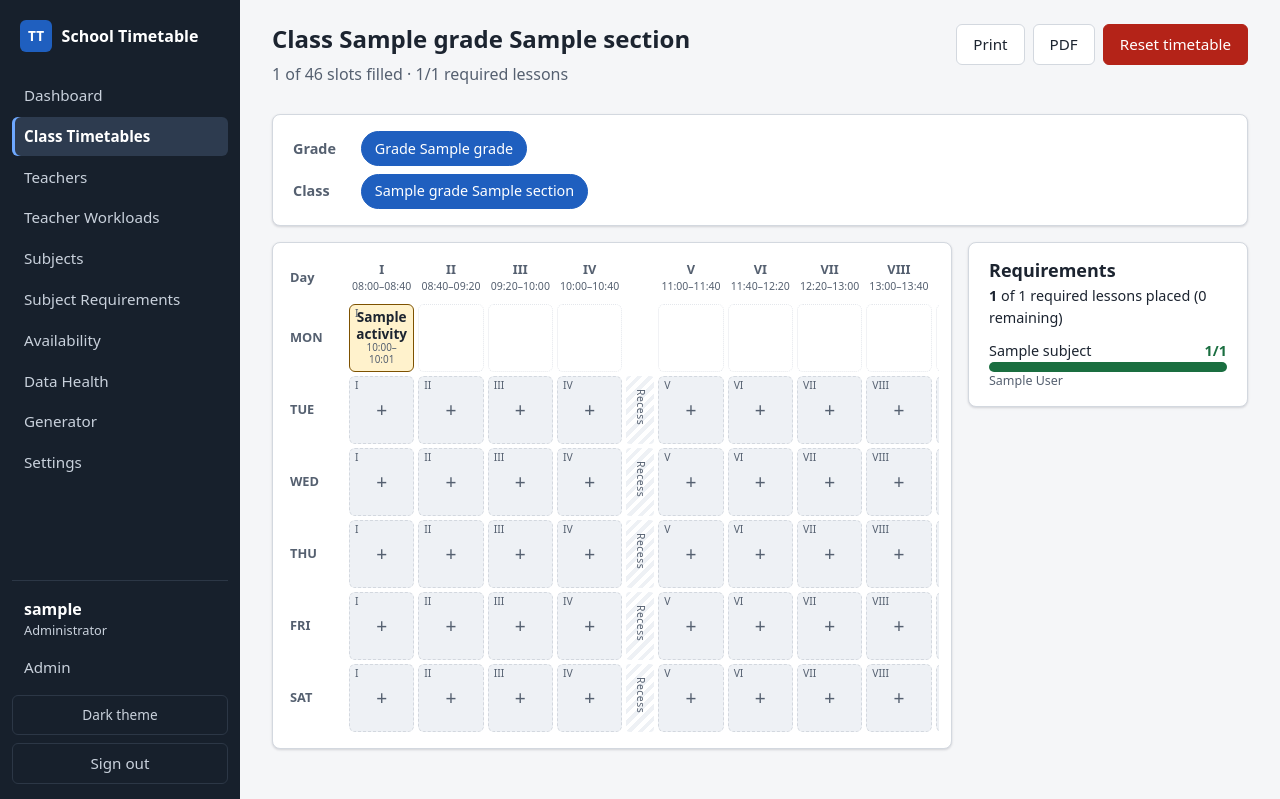
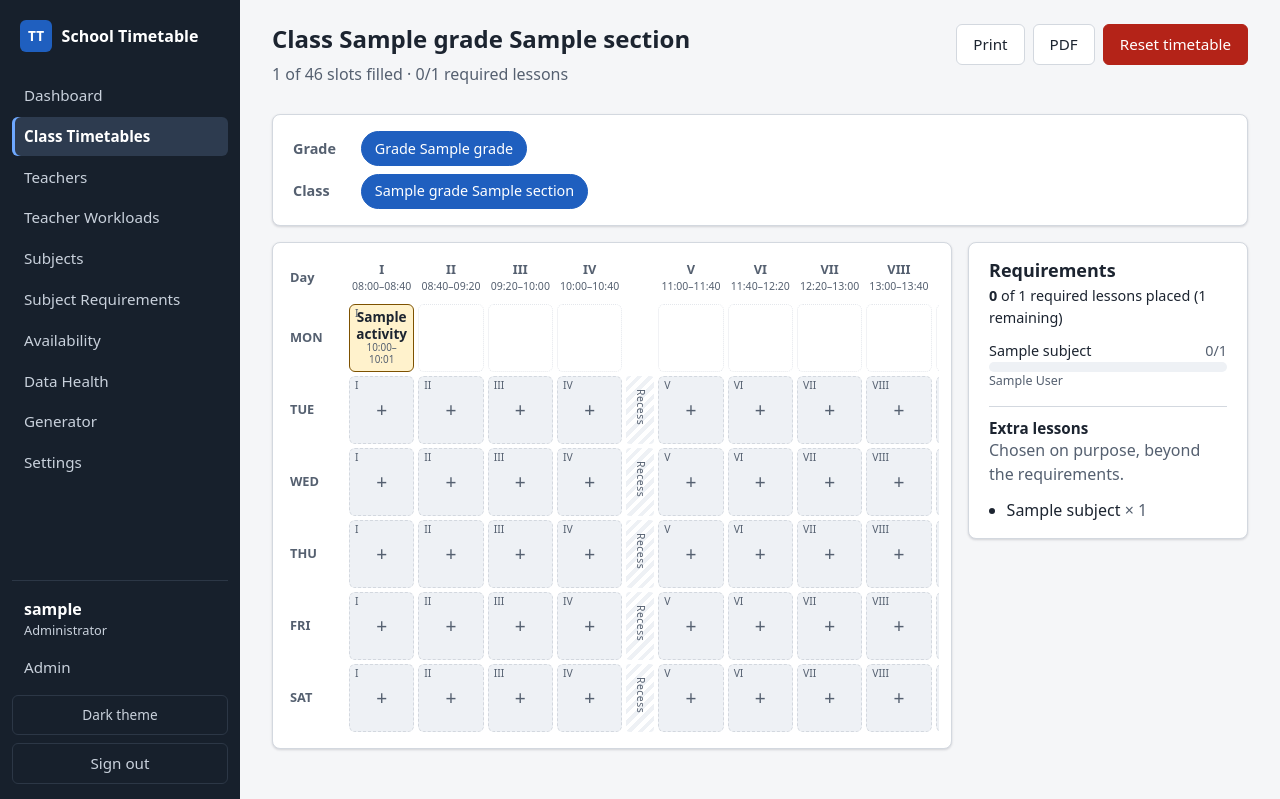
Before and after one commit to harisUOL/school-timetable, a Django app: page /timetable/1/ in a window 1280 px wide. Shown: the top 799 px of the page. Run offline with Django 5.2, Linux system fonts and the light colour scheme; a user stored in the database is signed in; data comes from the database, SQL or seed files in the repository; tables that the repository leaves empty hold one stand-in row (values such as "Sample post").

Commit message:
Allow extra lessons and add "Find a free teacher" to the slot dialog
An extra lesson is chosen on purpose beyond the requirements: another
period of a subject whose weekly lessons are all placed, or cover for an
absence with any subject the teacher is qualified for. It skips only the
requirement checks; clashes, capacity, qualification and activities still
apply. Extras never count towards requirements, so progress, completion,
conflicts and the generator ignore them (the generator keeps them as
occupied slots).

The slot dialog offers every subject, lists other subjects for cover,
sorts teachers by availability and load, and can list every free teacher
for the slot, least busy first.

CLAUDE.md rule 6 gains the extra-lesson exception, as the school asked.
Migrations add is_extra (default False) to entries and proposals; no data
changes.

Co-Authored-By: Claude Opus 5.5 <noreply@anthropic.com>

```diff
--- a/generator/model.py
+++ b/generator/model.py
@@ -101,6 +101,7 @@ def load_problem(*, keep_locked_only):
             class_label=str(e.class_group),
             subject_name=e.subject.name,
             teacher_name=e.teacher.name,
+            is_extra=e.is_extra,
         )
         for e in entries
     ]
@@ -149,6 +150,8 @@ class Analysis:
         self.kept_class_subject_day = defaultdict(int)
         for k in problem.kept:
             kept_day[(k.teacher_id, k.day)] += 1
+            if k.is_extra:
+                continue  # an extra lesson takes a slot and capacity but meets no requirement
             kept_req[(k.class_id, k.subject_id)] += 1
             self.kept_teachers[(k.class_id, k.subject_id)].add(k.teacher_id)
             self.kept_class_subject_day[(k.class_id, k.subject_id, k.day)] += 1
--- a/generator/models.py
+++ b/generator/models.py
@@ -83,6 +83,7 @@ class ProposedLesson(models.Model):
     subject = models.ForeignKey(Subject, on_delete=models.CASCADE, related_name="+")
     teacher = models.ForeignKey(Teacher, on_delete=models.CASCADE, related_name="+")
     is_kept = models.BooleanField(default=False, help_text="An existing lesson the run kept.")
+    is_extra = models.BooleanField(default=False, help_text="A kept extra lesson (does not count towards requirements).")
     source_entry_id = models.PositiveIntegerField(null=True, blank=True)
 
     class Meta:
--- a/generator/scoring.py
+++ b/generator/scoring.py
@@ -50,7 +50,8 @@ def score(lessons, *, calendar=None, requirements=None, capacities=None, qualifi
     teacher_week = defaultdict(int)
     for lesson in lessons:
         class_id = getattr(lesson, "class_id", None) or lesson.class_group_id
-        per_class_subject[(class_id, lesson.subject_id)] += 1
+        if not getattr(lesson, "is_extra", False):
+            per_class_subject[(class_id, lesson.subject_id)] += 1
         per_class_subject_day[(class_id, lesson.subject_id, lesson.day)] += 1
         teacher_lessons[(lesson.teacher_id, lesson.day)].append((class_id, lesson.period))
         teacher_week[lesson.teacher_id] += 1
--- a/scheduling/views/api.py
+++ b/scheduling/views/api.py
@@ -142,13 +142,16 @@ class WriteView(ApiMixin, View):
             return f"Removed the lesson from {where}."
         entry = result.entry
         verbs = {"assign": "Assigned", "replace": "Changed", "lock": "Locked", "unlock": "Unlocked"}
-        return f"{verbs.get(result.action, 'Saved')} {entry.subject} with {entry.teacher} on {where}."
+        extra = " as an extra lesson" if entry.is_extra and result.action in ("assign", "replace") else ""
+        return f"{verbs.get(result.action, 'Saved')} {entry.subject} with {entry.teacher} on {where}{extra}."
 
 
 class AssignView(WriteView):
-    """POST /api/lessons/assign/ {class_id, day, period, subject_id, teacher_id, expected?}"""
+    """POST /api/lessons/assign/ {class_id, day, period, subject_id, teacher_id, extra?, expected?}"""
 
     def perform(self, request, data, class_group, day, period):
+        if not isinstance(data.get("extra", False), bool):
+            raise BadRequest("'extra' must be true or false.")
         subject = Subject.objects.filter(pk=_int(data, "subject_id")).first()
         teacher = Teacher.objects.filter(pk=_int(data, "teacher_id")).first()
         if subject is None or teacher is None:
@@ -161,6 +164,7 @@ class AssignView(WriteView):
             teacher=teacher,
             user=request.user,
             expected=_expected(data),
+            extra=data.get("extra", False),
         )
 
 
--- a/static/css/app.css
+++ b/static/css/app.css
@@ -400,6 +400,18 @@ button.slot:hover { border-color: var(--primary); box-shadow: 0 0 0 1px var(--pr
 .choice-meta { font-size: .8rem; color: var(--text-muted); font-variant-numeric: tabular-nums; }
 .choice-reason { grid-column: 2 / -1; font-size: .8rem; color: var(--error); }
 .choice .badge-ok { grid-column: 2 / -1; justify-self: start; }
+.choice-note { grid-column: 2 / -1; font-size: .8rem; color: var(--text-muted); }
+.choice.is-extra .choice-main { font-weight: 500; }
+.free-teacher-btn { margin-bottom: .75rem; }
+.other-subjects { margin-top: .75rem; }
+.free-subjects { margin: 0 0 .5rem 1.6rem; padding-left: .75rem; border-left: 3px solid var(--primary); }
+.free-subjects legend { font-size: .9rem; }
+.other-subjects summary { cursor: pointer; font-weight: 600; padding: .35rem 0; }
+.other-subjects .choice-list { margin-top: .4rem; }
+.slot-extra { position: absolute; bottom: 2px; left: 5px; font-size: .6rem; text-transform: uppercase; letter-spacing: .04em; color: var(--text-muted); }
+.req-extras { margin-top: 1rem; border-top: 1px solid var(--border); padding-top: .75rem; }
+.req-extras h3 { font-size: .95rem; margin: 0; }
+.req-extras ul { margin: .25rem 0 0; padding-left: 1.1rem; }
 .lesson-summary { display: grid; grid-template-columns: max-content 1fr; gap: .35rem 1rem; margin: 0; }
 .lesson-summary dt { color: var(--text-muted); }
 .lesson-summary dd { margin: 0; font-weight: 600; }
--- a/static/js/timetable.js
+++ b/static/js/timetable.js
@@ -182,6 +182,7 @@ if (grid && dialog && csrfInput) {
     showErrors([]);
     if (state.mode === "activity-view") renderActivity();
     else if (state.mode === "activity") renderActivityForm();
+    else if (state.mode === "free") renderFreeTeachers();
     else if (state.mode === "view") renderLesson();
     else renderPicker();
   }
@@ -197,7 +198,11 @@ if (grid && dialog && csrfInput) {
         el("dt", { text: "Teacher" }),
         el("dd", { text: entry.teacher }),
         el("dt", { text: "Status" }),
-        el("dd", { text: entry.is_locked ? "Locked (kept by the generator)" : "Not locked" })
+        el("dd", {
+          text: [entry.is_locked ? "Locked (kept by the generator)" : "Not locked", entry.is_extra ? "extra lesson" : ""]
+            .filter(Boolean)
+            .join(" · "),
+        })
       )
     );
     setFooter(
@@ -230,37 +235,52 @@ if (grid && dialog && csrfInput) {
     const subjects = o.subjects;
     if (!subjects.length) {
       regions.body.replaceChildren(
-        el("p", { text: `${o.class.label} has no subject requirements. Add them in the admin first.` })
+        el("p", { text: `No active teacher is qualified for any subject yet. Add qualifications in the admin first.` })
       );
       setFooter(activityButton("Add an activity instead"), el("span", { class: "spacer" }), cancelButton());
       return;
     }
 
-    const subjectList = el(
-      "fieldset",
-      { class: "choice-list" },
-      el("legend", { text: "Subject" }),
-      subjects.map((subject) => {
-        const isCurrent = o.entry && o.entry.subject_id === subject.id;
-        const disabled = subject.met && !isCurrent;
+    // Every subject can be chosen. A subject whose weekly lessons are all placed, or one the
+    // class does not take, becomes an extra lesson (it does not count towards requirements).
+    const subjectChoice = (subject) => {
       const id = `subject-${subject.id}`;
       return el(
         "label",
-          { class: `choice${disabled ? " is-disabled" : ""}`, for: id },
+        { class: `choice${subject.met ? " is-extra" : ""}`, for: id },
         el("input", {
           type: "radio",
           name: "subject",
           id,
           value: subject.id,
           checked: state.subjectId === subject.id,
-            disabled,
           onchange: () => chooseSubject(subject.id),
         }),
         el("span", { class: "choice-main", text: subject.name }),
-          el("span", { class: "choice-meta", text: `${subject.assigned}/${subject.required}` }),
-          disabled ? el("span", { class: "choice-reason", text: subject.disabled_reason }) : null
+        subject.kind === "required" ? el("span", { class: "choice-meta", text: `${subject.assigned}/${subject.required}` }) : null,
+        subject.note ? el("span", { class: "choice-note", text: subject.note }) : null
       );
-      })
+    };
+    const required = subjects.filter((s) => s.kind === "required");
+    const others = subjects.filter((s) => s.kind === "other");
+    const otherOpen = others.some((s) => s.id === state.subjectId);
+    const subjectList = el(
+      "div",
+      {},
+      el(
+        "button",
+        { type: "button", class: "btn btn-small free-teacher-btn", onclick: () => { state.mode = "free"; render(); } },
+        "Find a free teacher instead"
+      ),
+      el("fieldset", { class: "choice-list" }, el("legend", { text: `${o.class.label}'s subjects` }), required.map(subjectChoice)),
+      others.length
+        ? el(
+            "details",
+            { class: "other-subjects", open: otherOpen },
+            el("summary", { text: `Other subjects (${others.length}) — for cover or an extra lesson` }),
+            el("fieldset", { class: "choice-list" }, el("legend", { class: "visually-hidden", text: "Other subjects" }), others.map(subjectChoice))
+          )
+        : null
     );
 
     regions.body.replaceChildren(
@@ -288,6 +308,11 @@ if (grid && dialog && csrfInput) {
       el("button", { type: "button", class: "btn btn-primary", "data-action": "confirm", onclick: assignLesson, text: confirmLabel })
     );
     updateConfirm();
+  }
+
+  // An extra lesson: the subject's weekly lessons are all placed, or the class does not take it.
+  function isExtra(subject) {
+    return Boolean(subject) && (subject.kind === "other" || subject.met);
   }
 
   function currentSubject() {
@@ -374,6 +399,9 @@ if (grid && dialog && csrfInput) {
     const warning = regions.body.querySelector("[data-region=warning]");
     if (!warning) return;
     warning.replaceChildren();
+    if (subject && isExtra(subject)) {
+      warning.append(el("p", { class: "alert alert-info", text: `${subject.note} It will not count towards ${state.options.class.label}'s requirements.` }));
+    }
     if (subject && state.teacherId && subject.designated_teacher_id && subject.designated_teacher_id !== state.teacherId) {
       warning.append(
         el("p", {
@@ -382,6 +410,109 @@ if (grid && dialog && csrfInput) {
         })
       );
     }
+  }
+
+  // ---- Find a free teacher: everyone who could take this slot, least loaded first ----
+
+  function freeTeachers() {
+    const byTeacher = new Map();
+    for (const subject of state.options.subjects) {
+      for (const t of subject.teachers) {
+        if (t.status !== "available") continue;
+        if (!byTeacher.has(t.id)) byTeacher.set(t.id, { ...t, subjects: [] });
+        byTeacher.get(t.id).subjects.push(subject);
+      }
+    }
+    const order = (s) => (s.kind === "required" && !s.met ? 0 : s.kind === "required" ? 1 : 2);
+    for (const t of byTeacher.values()) t.subjects.sort((a, b) => order(a) - order(b) || a.name.localeCompare(b.name));
+    return [...byTeacher.values()].sort(
+      (a, b) => a.day_load.assigned - b.day_load.assigned || a.week_load.assigned - b.week_load.assigned || a.name.localeCompare(b.name)
+    );
+  }
+
+  function renderFreeTeachers() {
+    const o = state.options;
+    const teachers = freeTeachers();
+    const day = o.day.label.slice(0, 3);
+    const chosen = teachers.find((t) => t.id === state.teacherId) || null;
+    // The chosen teacher's subjects open right under their name, so a long list needs no scrolling back.
+    const subjectsFor = (t) =>
+      el(
+        "fieldset",
+        { class: "choice-list free-subjects" },
+        el("legend", { text: `Subject with ${t.name}` }),
+        t.subjects.map((s) =>
+          el(
+            "label",
+            { class: "choice", for: `free-subject-${s.id}` },
+            el("input", {
+              type: "radio",
+              name: "free-subject",
+              id: `free-subject-${s.id}`,
+              checked: state.subjectId === s.id,
+              onchange: () => {
+                state.subjectId = s.id;
+                updateConfirm();
+              },
+            }),
+            el("span", { class: "choice-main", text: s.name }),
+            s.kind === "required" ? el("span", { class: "choice-meta", text: `${s.assigned}/${s.required}` }) : null,
+            s.note ? el("span", { class: "choice-note", text: s.note }) : null
+          )
+        ),
+        el("div", { class: "picker-warning", "data-region": "warning", "aria-live": "polite" })
+      );
+    const teacherList = el(
+      "fieldset",
+      { class: "choice-list" },
+      el("legend", { text: `Free on ${o.day.label}, period ${o.period.roman} (${teachers.length}), least busy first` }),
+      teachers.length
+        ? teachers.flatMap((t) => [
+            el(
+              "label",
+              { class: "choice", for: `free-${t.id}` },
+              el("input", {
+                type: "radio",
+                name: "free-teacher",
+                id: `free-${t.id}`,
+                checked: state.teacherId === t.id,
+                onchange: () => {
+                  state.teacherId = t.id;
+                  state.subjectId = t.subjects[0].id;
+                  render();
+                  regions.body.querySelector(`input[name=free-subject]:checked`)?.focus();
+                },
+              }),
+              el("span", { class: "choice-main", text: t.name }),
+              el("span", { class: "choice-meta", text: `${day} ${t.day_load.assigned}/${t.day_load.max} · Week ${t.week_load.assigned}/${t.week_load.max}` }),
+              el("span", { class: "choice-note", text: t.subjects.map((s) => s.code || s.name).join(", ") })
+            ),
+            chosen === t ? subjectsFor(t) : null,
+          ])
+        : el("p", { class: "muted", text: "Nobody qualified is free at this time." })
+    );
+    regions.body.replaceChildren(el("div", { class: "free-teachers" }, teacherList));
+    setFooter(
+      el("button", {
+        type: "button",
+        class: "btn",
+        onclick: () => {
+          state.mode = "edit";
+          render();
+        },
+        text: "Choose by subject",
+      }),
+      el("span", { class: "spacer" }),
+      cancelButton(),
+      el("button", {
+        type: "button",
+        class: "btn btn-primary",
+        "data-action": "confirm",
+        onclick: assignLesson,
+        text: o.entry ? "Save change" : "Assign lesson",
+      })
+    );
+    updateConfirm();
   }
 
   // ---- Activities (assembly, activity session: not a lesson) -------------
@@ -577,9 +708,10 @@ if (grid && dialog && csrfInput) {
 
   function assignLesson(event) {
     if (!state.subjectId || !state.teacherId) return;
+    const subject = currentSubject();
     return submit(
       urls.assign,
-      { subject_id: state.subjectId, teacher_id: state.teacherId, expected: expectedVersion() },
+      { subject_id: state.subjectId, teacher_id: state.teacherId, extra: isExtra(subject), expected: expectedVersion() },
       event
     );
   }
--- a/templates/scheduling/includes/cell.html
+++ b/templates/scheduling/includes/cell.html
@@ -7,6 +7,7 @@
     <span class="slot-subject">{{ cell.entry.subject.code|default:cell.entry.subject.name }}</span>
     <span class="slot-teacher">{{ cell.entry.teacher.name }}</span>
     {% if cell.entry.is_locked %}<span class="slot-lock" title="Locked">🔒</span>{% endif %}
+    {% if cell.entry.is_extra %}<span class="slot-extra" title="Extra lesson: does not count towards requirements">extra</span>{% endif %}
     {% elif can_edit %}<span class="slot-add" aria-hidden="true">+</span>{% endif %}
   {% if can_edit %}</button>{% else %}</div>{% endif %}
 </td>{% endif %}
--- a/templates/scheduling/includes/progress.html
+++ b/templates/scheduling/includes/progress.html
@@ -21,3 +21,10 @@
   <li class="muted">No subject requirements for this class yet.</li>
   {% endfor %}
 </ul>
+{% if progress.extras %}
+<div class="req-extras">
+  <h3>Extra lessons</h3>
+  <p class="muted">Chosen on purpose, beyond the requirements.</p>
+  <ul>{% for name, count in progress.extras %}<li>{{ name }} <span class="muted">× {{ count }}</span></li>{% endfor %}</ul>
+</div>
+{% endif %}
```
Also changed, not shown: CLAUDE.md (+3 -0 lines), generator/services.py (+11 -1 lines), scheduling/models.py (+8 -0 lines), scheduling/selectors.py (+66 -25 lines), scheduling/services.py (+12 -3 lines), scheduling/tests/test_extra_lessons.py (added, +95 -0 lines), scheduling/tests/test_selectors.py (+6 -2 lines), scheduling/tests/test_views.py (+1 -1 lines), scheduling/validators.py (+17 -6 lines), docs/CHANGELOG.md, generator/migrations/0003_extra_lessons.py (added), scheduling/migrations/0005_extra_lessons.py (added). Lines whose indentation alone changed are shown as unchanged.
